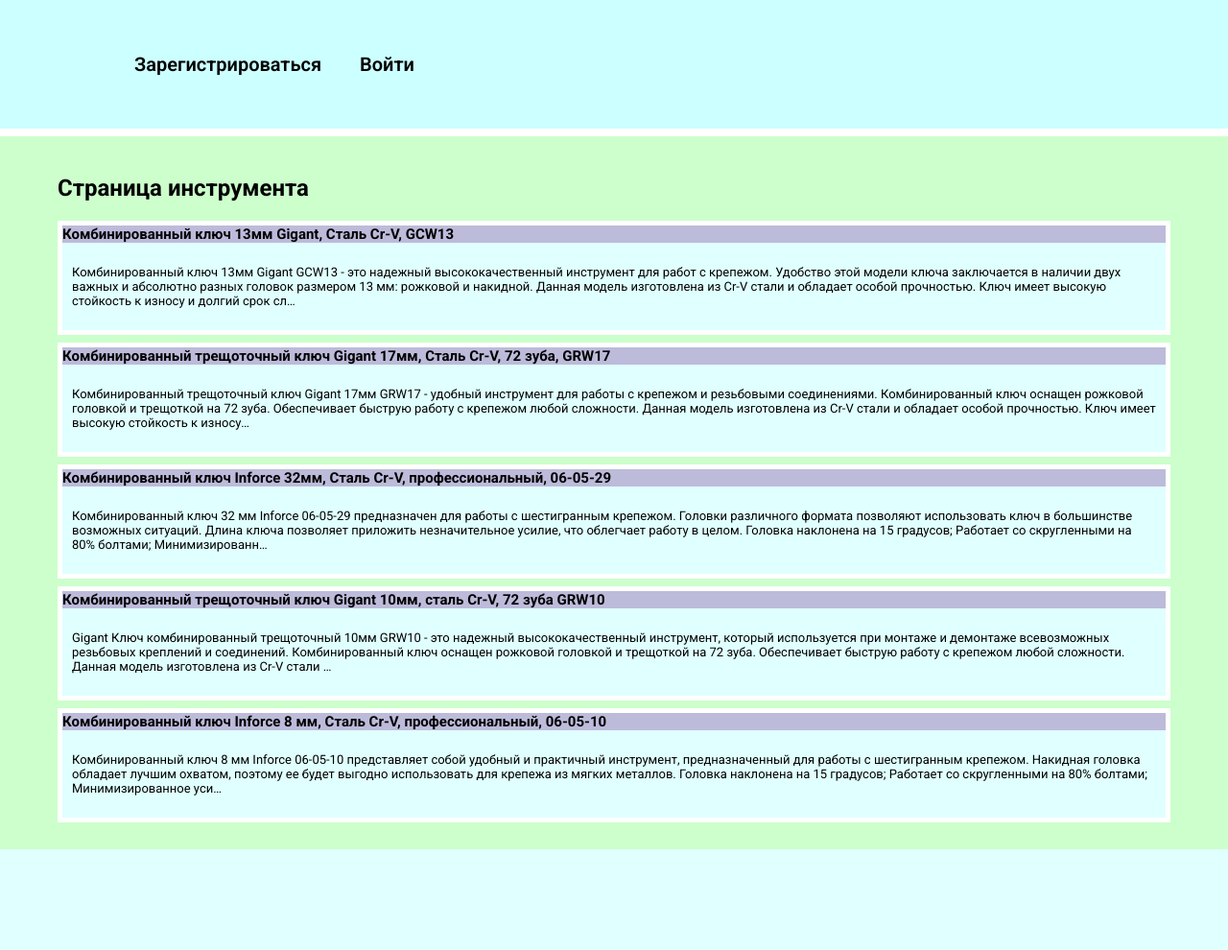
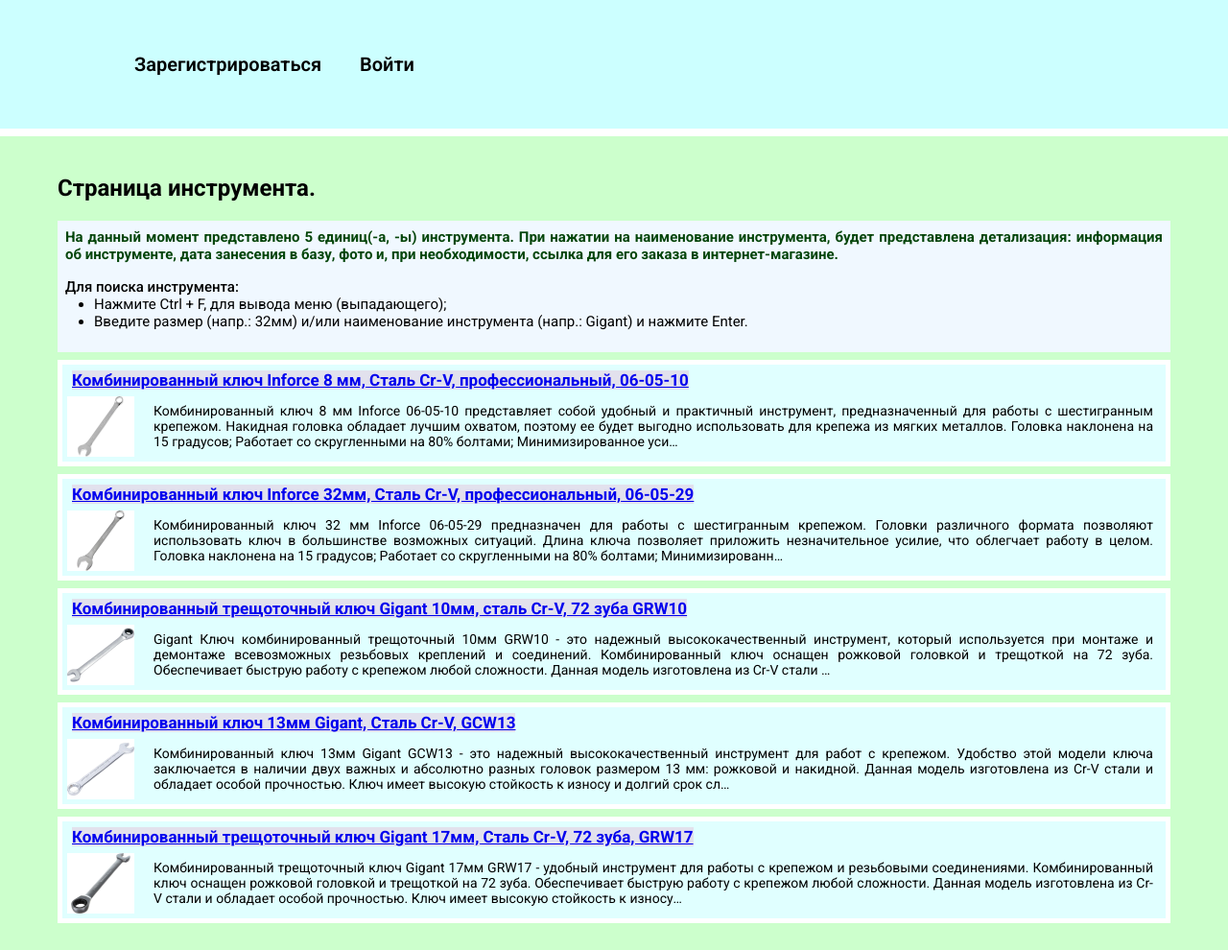
Before and after one commit to AlexRegel/Python522_3_Diploma, a Django app: page /techlog_tools/ in a window 1280 px wide. Shown: the whole page at 96% size. Before the commit the page ends 885 px from the top, so only its background shows below. Run offline with Django 5.2, Linux system fonts and the light colour scheme; data comes from the database, SQL or seed files in the repository; both versions use the stored data as it was after the commit.

Commit message:
Task_5_forDZ_82_Py11 add style and tool details

```diff
--- a/diplomPythonDjango/techlog_tools_spparts_auto/techlog_tools_spparts/techlog_tools/models.py
+++ b/diplomPythonDjango/techlog_tools_spparts_auto/techlog_tools_spparts/techlog_tools/models.py
@@ -22,3 +22,6 @@
     # (в админке) выведем:
     def __str__(self):
         return self.title
+        # Возможно вывести дату любым способом:
+        # return str(self.date)
+        # return f"{self.date}", но до миграций
--- a/diplomPythonDjango/techlog_tools_spparts_auto/techlog_tools_spparts/techlog_tools/static/css/style.css
+++ b/diplomPythonDjango/techlog_tools_spparts_auto/techlog_tools_spparts/techlog_tools/static/css/style.css
@@ -85,9 +85,45 @@
 }
 
 .tltool2_text {
-    padding: 10px;
+    display: flex;
+    align-items: center;
+    /* Центрируем по вертикали (опционально) */
+    gap: 20px;
+    /* Отступ между картинкой и текстом */
+    padding: 5px;
     box-sizing: border-box;
-    font-size: 13px;
+    font-size: 14px;
+    text-align: justify;
+    position: relative;
+}
+
+.tltool2_text p {
+    padding-right: 8px;
+    margin: 0;
+}
+
+.tltool2_text2 {
+    display: flex;
+    flex-direction: column;
+    justify-content: space-between;
+    /* Распределяет пространство */
+    min-height: 100px;
+    /* Пример, чтобы было видно */
+    border: 1px solid #ccc;
+    padding: 0 8px;
+    text-align: justify;
+    position: relative;
+    /* Для позиционирования футера */
+}
+
+.info-footer {
+    /* Flexbox не отрабатывает */
+    margin-top: 5px;
+    padding: 0;
+    /* Отступ от основного текста */
+    font-size: 0.9em;
+    color: rgb(110, 22, 22);
+    text-align: left;
 }
 
 .menu ul {
@@ -117,9 +153,11 @@
 
 .count {
     padding: 8px 8px;
+    margin-bottom: 0;
     box-sizing: border-box;
     background-color: aliceblue;
     text-align: justify;
+    font-size: 15px;
 }
 
 .menu a {
@@ -154,7 +192,6 @@
 .exit {
     background: transparent;
     border: none;
-
     font-size: 20px;
     cursor: pointer;
 }
@@ -165,3 +202,52 @@
     text-align: center;
     background-color: #CCFFCC;
 }
+
+.top2 a {
+    background: #e2e1ed;
+    margin: 0;
+    border: none;
+    cursor: pointer;
+    font-size: 17px;
+    padding: 0;
+}
+
+h5 {
+    font-size: 13px;
+    /* font-style: ; */
+    text-decoration: underline;
+    margin: 15px 5px 20px;
+}
+
+.tool_details a {
+    font-size: 18px;
+    text-decoration: overline;
+    color: blue;
+    margin-top: 20px;
+    padding-top: 20px;
+    /* a:visited {color: red}; */
+}
+
+/* Посещенная ссылка */
+.tool_details img {
+    padding-top: 10px;
+}
+
+.ul_details {
+    margin: 0 10px;
+    padding: 0 20px;
+}
+
+span b {
+    font-weight: 500;
+}
+
+.element h2 {
+    margin: 0 10px;
+    padding: 0;
+}
+
+.tltool2_text img {
+    max-width: 70px;
+    height: auto;
+}
--- a/diplomPythonDjango/techlog_tools_spparts_auto/techlog_tools_spparts/techlog_tools/templates/techlog_tools/techtools.html
+++ b/diplomPythonDjango/techlog_tools_spparts_auto/techlog_tools_spparts/techlog_tools/templates/techlog_tools/techtools.html
@@ -2,12 +2,26 @@
 
 {% block content %}
 
-<h2>Страница инструмента</h2>
+<h2>Страница инструмента.</h2>
+<h3 class="count">
+    На данный момент представлено {{ tltools2.count }} единиц(-а, -ы) инструмента. При нажатии на наименование
+    инструмента, будет представлена детализация: информация об инструменте, дата занесения в базу, фото и, при необходимости, ссылка для его заказа в интернет-магазине.
+</h3>
+<div class="count">
+    <span><b>Для поиска инструмента: </b></span>
+    <ul class="ul_details">
+        <li>Нажмите Ctrl + F, для вывода меню (выпадающего);</li>
+        <li>Введите размер (напр.: 32мм) и/или наименование инструмента (напр.: Gigant) и нажмите Enter.</li>
+    </ul>
+    <p></p>
+    <p></p>
+</div>
 
 {% for tltool2 in tltools2 %}
 <div class="element">
-    <h2 class="top">{{ tltool2.title }}</h2>
+    <h2 class="top2"><a href="{% url 'tool_details' tltool2.id %}">{{ tltool2.title }}</a></h2>
     <div class="tltool2_text">
+        <img src="{{ tltool2.image.url }}" alt="">
         <p>{{ tltool2.description|truncatechars:360 }}</p>
     </div>
 </div>
--- a/diplomPythonDjango/techlog_tools_spparts_auto/techlog_tools_spparts/techlog_tools/urls.py
+++ b/diplomPythonDjango/techlog_tools_spparts_auto/techlog_tools_spparts/techlog_tools/urls.py
@@ -3,4 +3,5 @@
 
 urlpatterns = [
     path('', views.techlog_tools, name='techlogtools'),
+    path('<int:techlog_tools_id>', views.tool_details, name='tool_details'),
 ]
--- a/diplomPythonDjango/techlog_tools_spparts_auto/techlog_tools_spparts/techlog_tools/views.py
+++ b/diplomPythonDjango/techlog_tools_spparts_auto/techlog_tools_spparts/techlog_tools/views.py
@@ -1,5 +1,5 @@
 from django.db import IntegrityError
-from django.shortcuts import render, redirect
+from django.shortcuts import render, redirect, get_object_or_404
 from django.contrib.auth.forms import UserCreationForm, AuthenticationForm
 # from django.http import HttpResponse
 from .models import TechlogTools, TechlogTools2
@@ -56,7 +56,15 @@
 
 # Функция страницы запчастей
 def techlog_tools(request):
-    tltools2 = TechlogTools2.objects.all()
+    # Отсортируем по дате, для вывода последних сверху
+    tltools2 = TechlogTools2.objects.order_by('-date')  # all()
     return render(request, 'techlog_tools/techtools.html', {
         'tltools2': tltools2,
     })
+
+
+# techlog_tools
+def tool_details(request, techlog_tools_id):
+    tool = get_object_or_404(TechlogTools2, pk=techlog_tools_id)
+    return render(request, 'techlog_tools/tool_details.html',
+                  {'tool': tool})
```
Also changed, not shown: diplomPythonDjango/techlog_tools_spparts_auto/techlog_tools_spparts/techlog_tools/templates/techlog_tools/tool_details.html (added, +17 -0 lines), diplomPythonDjango/techlog_tools_spparts_auto/techlog_tools_spparts/db.sqlite3, diplomPythonDjango/techlog_tools_spparts_auto/techlog_tools_spparts/media/techlog_tools/images/klyuch10mm.jpg (added), diplomPythonDjango/techlog_tools_spparts_auto/techlog_tools_spparts/media/techlog_tools/images/klyuch32mm.jpg (added), diplomPythonDjango/techlog_tools_spparts_auto/techlog_tools_spparts/media/techlog_tools/images/klyuch32mm_3P5XfAD.jpg (added), diplomPythonDjango/techlog_tools_spparts_auto/techlog_tools_spparts/media/techlog_tools/images/klyuch32mm_uOSmhkR.jpg (added), diplomPythonDjango/techlog_tools_spparts_auto/techlog_tools_spparts/media/techlog_tools/images/klyuch8mm.jpg (added).
